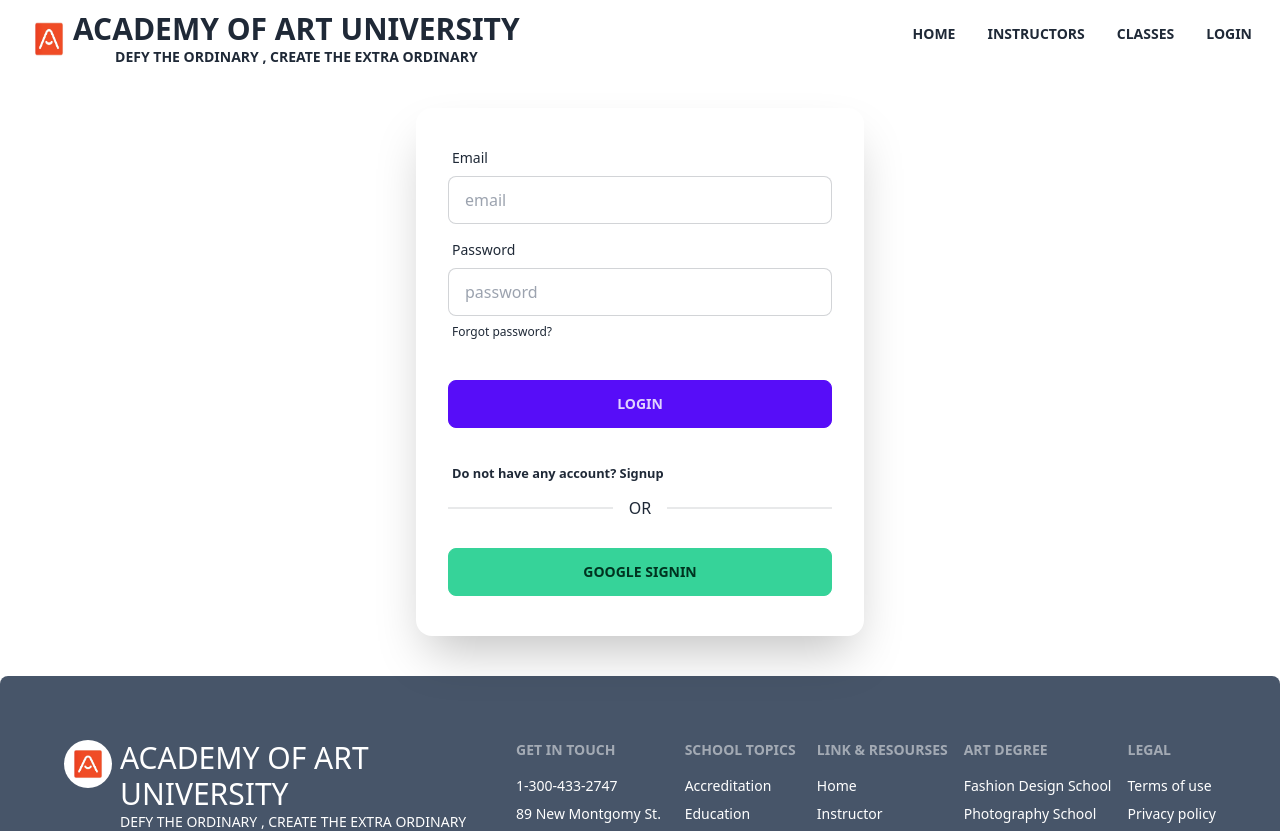
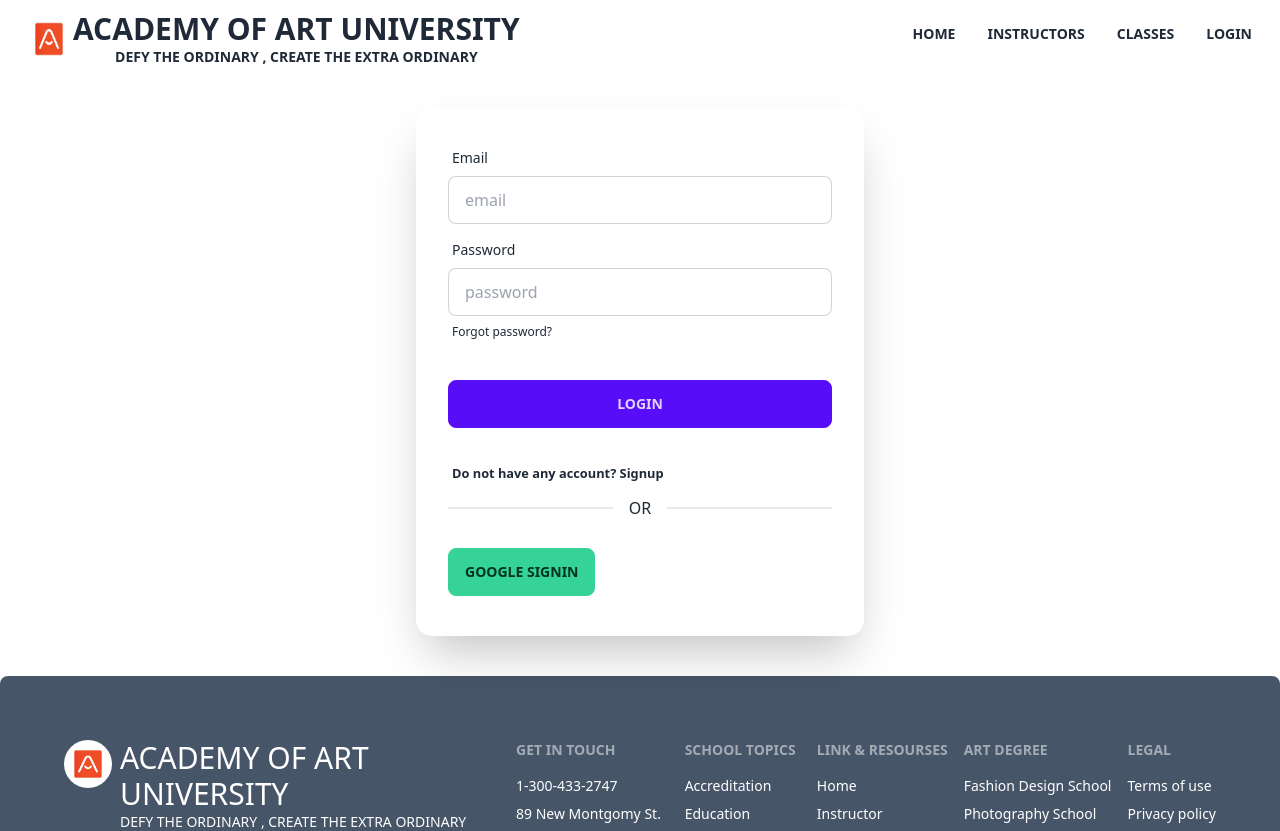
Before and after one commit to joynalabedin05/b712-summer-camp-client, a React (Vite) app: page /login in a window 1280 px wide. Shown: the top 831 px of the page. Built offline with nearby package versions, Linux system fonts and the light colour scheme; no server answers.

Commit message:
social login added

```diff
--- a/package.json
+++ b/package.json
@@ -10,6 +10,7 @@
     "preview": "vite preview"
   },
   "dependencies": {
+    "axios": "^1.4.0",
     "firebase": "^9.22.1",
     "localforage": "^1.10.0",
     "match-sorter": "^6.3.1",
@@ -17,7 +18,8 @@
     "react-dom": "^18.2.0",
     "react-hook-form": "^7.44.3",
     "react-router-dom": "^6.11.2",
-    "sort-by": "^1.2.0"
+    "sort-by": "^1.2.0",
+    "sweetalert2": "^11.7.11"
   },
   "devDependencies": {
     "@types/react": "^18.0.37",
--- a/src/main.jsx
+++ b/src/main.jsx
@@ -10,6 +10,7 @@
 import ErrorPage from './pages/errorPage/ErrorPage';
 import Login from './pages/Login/Login';
 import Signup from './pages/Signup/Signup';
+import AuthProvider from './provider/AuthProvider';
 
 const router = createBrowserRouter([
   {
@@ -38,8 +39,10 @@
 
 ReactDOM.createRoot(document.getElementById('root')).render(
   <React.StrictMode>
-   <div className='max-w-screen-xl mx-auto'>
-      <RouterProvider router={router} />
-  </div>
+    <AuthProvider>
+      <div className='max-w-screen-xl mx-auto'>
+        <RouterProvider router={router} />
+      </div>
+    </AuthProvider>
   </React.StrictMode>,
 )
--- a/src/pages/Login/Login.jsx
+++ b/src/pages/Login/Login.jsx
@@ -1,11 +1,38 @@
+import { useContext } from "react";
 import { useForm } from "react-hook-form";
 import { Link } from "react-router-dom";
+import { AuthContext } from "../../provider/AuthProvider";
+import Swal from "sweetalert2";
+import SocialLogin from "./SocialLogin";
 
 
 const Login = () => {
+    const {signIn} = useContext(AuthContext);
+    // const location = useLocation();
+    // const navigate = useNavigate();
+
+    // const from = location.state?.from?.pathname || "/";
     const { register, handleSubmit, formState: { errors } } = useForm();
     const onSubmit = (data) => {
         console.log(data);
+        signIn(data.email, data.password)
+        .then(result =>{
+            const user = result.user;
+            console.log(user);
+            Swal.fire({
+                title: 'user login succefully',
+                showClass: {
+                  popup: 'animate__animated animate__fadeInDown'
+                },
+                hideClass: {
+                  popup: 'animate__animated animate__fadeOutUp'
+                }
+              })
+            //   navigate(from, { replace: true });
+        })
+        .catch(error=>{
+            console.log(error);
+        })
     }
     return (
         <div className="">
@@ -34,7 +61,8 @@
                 </form>
                 <p className='ml-9 font-bold'><small>Do not have any account?   <Link to='/signup'>Signup</Link> </small></p>
                 <div className="divider mx-8">OR</div>
-                <button className="btn btn-success mx-8 mt-4 ">GOOGLE SIGNIN</button>
+                {/* <button className="btn btn-success mx-8 mt-4 ">GOOGLE SIGNIN</button> */}
+                <SocialLogin></SocialLogin>
 
             </div>
         </div>
--- /dev/null
+++ b/src/pages/Login/SocialLogin.jsx
@@ -0,0 +1,48 @@
+import { useContext } from "react";
+import { AuthContext } from "../../provider/AuthProvider";
+
+// import { useLocation, useNavigate } from "react-router-dom";
+
+const SocialLogin = () => {
+    // const location = useLocation();
+    // const navigate = useNavigate();
+
+    const { googleSignin } = useContext(AuthContext);
+
+    // const from = location.state?.from?.pathname || "/";
+
+    const handleGoogleSignin = () => {
+        googleSignin()
+            .then(result => {
+                const loggedUser = result.user;
+                console.log(loggedUser);
+                //     const saveUser = { name: loggedUser.displayName, email: loggedUser.email }
+                //     fetch('https://bistro-boss-server-nine-xi.vercel.app/users', {
+                //         method: 'POST',
+                //         headers: {
+                //             'content-type': 'application/json'
+                //         },
+                //         body: JSON.stringify(saveUser)
+
+                //     })
+                //         .then(res => res.json())
+                //         .then(() => {
+
+                //             navigate(from, { replace: true })
+                //         })
+
+            })
+            .catch(error => {
+                console.log(error);
+            });
+    }
+    return (
+        <div>
+            <button onClick={handleGoogleSignin} className="btn btn-success mx-8 mt-4">
+                Google Signin
+            </button>
+        </div>
+    );
+};
+
+export default SocialLogin;
--- a/src/pages/Signup/Signup.jsx
+++ b/src/pages/Signup/Signup.jsx
@@ -1,10 +1,59 @@
+import { useContext } from "react";
 import { useForm } from "react-hook-form";
 import { Link } from "react-router-dom";
+import { AuthContext } from "../../provider/AuthProvider";
+import SocialLogin from "../Login/SocialLogin";
 
 const Signup = () => {
+    // const navigate = useNavigate();
+    const { createUser, updateUserProfile } = useContext(AuthContext);
     const { register, handleSubmit, formState: { errors } } = useForm();
     const onSubmit = (data) => {
         console.log(data);
+        // console.log(data);
+        createUser(data.email, data.password)
+            .then(result => {
+                const createdUser = result.user;
+                console.log(createdUser);
+                updateUserProfile(data.name, data.photoURL)
+                    .then((result) => {
+                        // const updatedUser  = result.user;
+                        console.log(result);
+                    //    const saveUser = {name: data.name, email: data.email}
+
+                    //     fetch('https://bistro-boss-server-nine-xi.vercel.app/users',{
+                    //         method:'POST',
+                    //         headers:{
+                    //             'content-type': 'application/json'
+                    //         },
+                    //         body: JSON.stringify(saveUser)
+
+                    //     })
+                    //         .then(res => res.json())
+                    //         .then(data => {
+                    //             if (data.insertedId) {
+                    //                 // reset();
+                    //                 Swal.fire({
+                    //                     position: 'top-end',
+                    //                     icon: 'success',
+                    //                     title: 'user profile updated',
+                    //                     showConfirmButton: false,
+                    //                     timer: 1500
+                    //                 });
+                    //                 navigate('/');
+                    //             }
+                    //         })
+
+                    // })
+                    // .catch(error => {
+                    //     console.log(error);
+
+
+                    })
+            })
+            .catch(error => {
+                console.log(error)
+            })
     }
     return (
 
@@ -63,7 +112,7 @@
                 </form>
                 <p className='ml-9 font-bold'><small>Already have an account?   <Link to='/login'>LOGIN</Link> </small></p>
                 <div className="divider mx-8">OR</div>
-                <button className="btn btn-success mx-8 mt-4 ">GOOGLE SIGNIN</button>
+                <SocialLogin></SocialLogin>
 
             </div>
     );
--- a/src/provider/AuthProvider.jsx
+++ b/src/provider/AuthProvider.jsx
@@ -1,11 +1,81 @@
+import { useEffect, useState } from "react";
+import { createContext } from "react";
+import { GoogleAuthProvider, createUserWithEmailAndPassword, getAuth, onAuthStateChanged, signInWithEmailAndPassword, signInWithPopup, signOut, updateProfile } from "firebase/auth";
+import app from "../firebase/firebase.config";
+// import axios from "axios";
 
 
-const AuthProvider = () => {
-    return (
-        <div>
+export const AuthContext = createContext(null);
+const auth = getAuth(app);
 
-        </div>
-    );
+const AuthProvider = ({children}) => {
+    const [user, setUser] = useState(null);
+    const [loading, setLoading] = useState(true);
+
+    const googleProvider = new GoogleAuthProvider();
+
+    const createUser = (email,password)=>{
+        setLoading(true);
+        return createUserWithEmailAndPassword(auth,email,password);
+    };
+    const googleSignin = ()=>{
+        setLoading(true);
+        return signInWithPopup(auth, googleProvider);
+    }
+    const signIn =(email, password)=>{
+        setLoading(true);
+        return signInWithEmailAndPassword(auth,email,password);
+    };
+    const logOut = ()=>{
+        setLoading(true);
+        return signOut(auth);
+    };
+    const updateUserProfile= (name, photo)=>{
+        return updateProfile(auth.currentUser, {
+            displayName: name, photoURL: photo,
+          })
+    }
+
+    useEffect(()=>{
+        const unsubscribe =   onAuthStateChanged(auth, currentUser =>{
+                setUser(currentUser);
+                console.log(currentUser);
+            //     // set and get jwt
+            //    if(currentUser){
+            //     axios.post('https://bistro-boss-server-nine-xi.vercel.app/jwt', {
+            //         email: currentUser.email
+            //     })
+            //     .then(data=>{
+            //         console.log(data.data.token);
+            //         localStorage.setItem('access-token', data.data.token);
+            //         setLoading(false);
+            //     })
+            //    }
+            //    else{
+            //     localStorage.removeItem('access-token');
+            //    }
+
+                // setLoading(false);
+            });
+            return ()=>{
+                return unsubscribe();
+            }
+        },[]);
+
+        const authInfo = {
+            user,
+            loading,
+            createUser,
+            signIn,
+            logOut,
+            updateUserProfile,
+            googleSignin
+        }
+        return (
+            <AuthContext.Provider value={authInfo}>
+                {children}
+            </AuthContext.Provider>
+        );
 };
 
 export default AuthProvider;
--- /dev/null
+++ b/src/routes/PrivateRoute.jsx
@@ -0,0 +1,11 @@
+
+
+const PrivateRoute = () => {
+    return (
+        <div>
+
+        </div>
+    );
+};
+
+export default PrivateRoute;
```
Also changed, not shown: .eslintrc.cjs, 1 other file (tests, documents, lock files or other folders).
